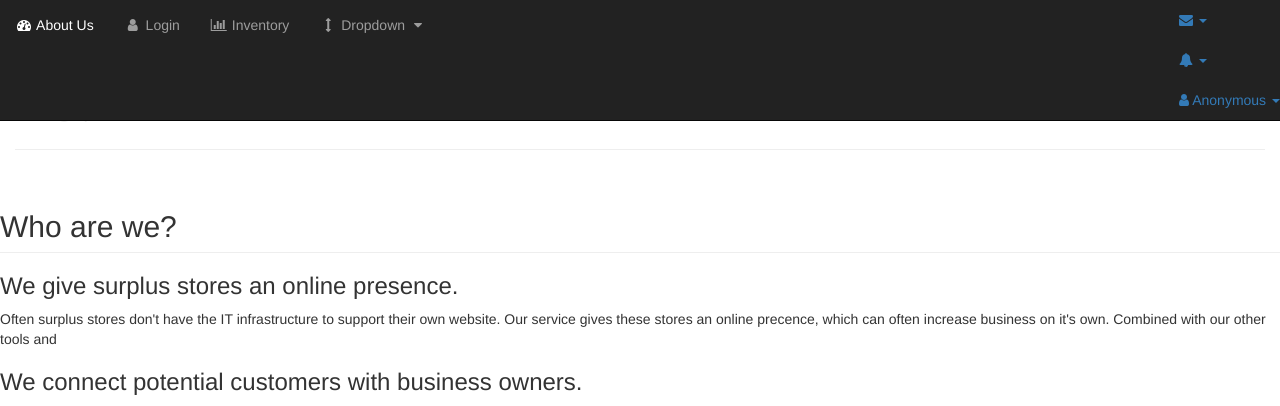
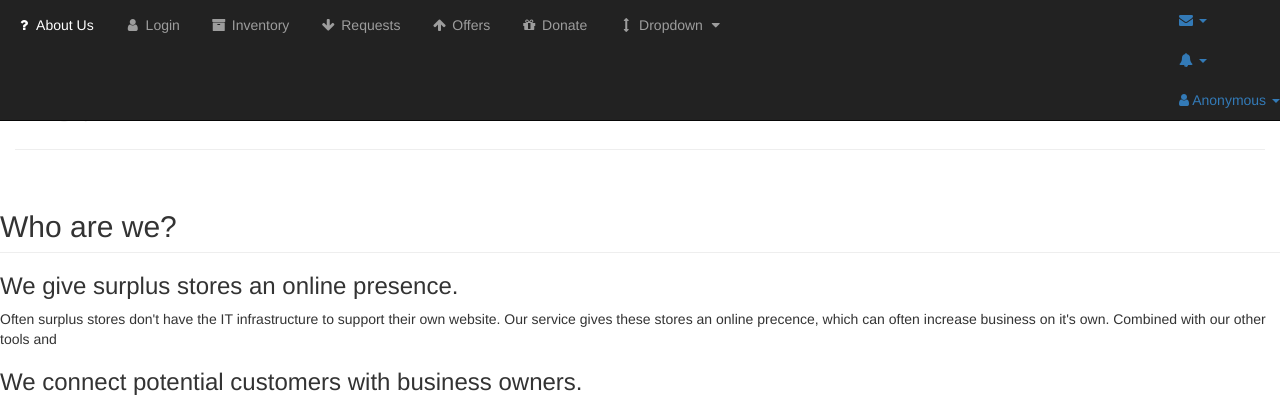
Before and after one commit to no-whey/ResourcefulUpcyclers, a Django app: template website/frontend/templates/core/index.html in a window 1280 px wide. Shown: the top 406 px of the page. Run offline with Django 3.2, Linux system fonts and the light colour scheme; the template is opened without the code that fills it, so the values that code supplies are empty; grey boxes labelled with a size stand in for pictures from a placeholder-image service; some libraries are stand-ins or nearby versions.

Commit message:
Updated sidebar  with new items.

```diff
--- a/website/frontend/templates/base.html
+++ b/website/frontend/templates/base.html
@@ -150,14 +150,23 @@
             {% block sb_admin_sidebar %}<!-- Sidebar Menu Items - These collapse to the responsive navigation menu on small screens -->
             <div class="collapse navbar-collapse navbar-ex1-collapse">
                 <ul class="nav navbar-nav side-nav">
-                    <li {% if nav_active == "dashboard" %}class="active"{% endif %}>
-                        <a href="{% url "home" %}"><i class="fa fa-fw fa-dashboard"></i> About Us</a>
+                    <li {% if nav_active == "aboutus" %}class="active"{% endif %}>
+                        <a href="{% url "home" %}"><i class="fa fa-fw fa-question"></i> About Us</a>
                     </li>
                     <li {% if nav_active == "login" %}class="active"{% endif %}>
                         <a href="{% url "profiles" %}"><i class="fa fa-fw fa-user"></i> Login</a>
                     </li>
-                    <li {% if nav_active == "charts" %}class="active"{% endif %}>
-                        <a href="{% url "home" %}"><i class="fa fa-fw fa-bar-chart-o"></i> Inventory</a>
+                    <li {% if nav_active == "inventory" %}class="active"{% endif %}>
+                        <a href="{% url "home" %}"><i class="fa fa-fw fa-archive"></i> Inventory</a>
+                    </li>
+					<li {% if nav_active == "requests" %}class="active"{% endif %}>
+                        <a href="{% url "home" %}"><i class="fa fa-fw fa-arrow-down"></i> Requests</a>
+                    </li>
+					<li {% if nav_active == "offers" %}class="active"{% endif %}>
+                        <a href="{% url "home" %}"><i class="fa fa-fw fa-arrow-up"></i> Offers</a>
+                    </li>
+					<li {% if nav_active == "donate" %}class="active"{% endif %}>
+                        <a href="{% url "home" %}"><i class="fa fa-fw fa-gift"></i> Donate</a>
                     </li>
                     <li>
                         <a href="javascript:;" data-toggle="collapse" data-target="#demo"><i class="fa fa-fw fa-arrows-v"></i> Dropdown <i class="fa fa-fw fa-caret-down"></i></a>
@@ -200,7 +209,7 @@
                 </div>
 {% endif %}
                 {% block sb_admin_content %}
-                <!-- Calls sb_admin_content block for specified page maybe? -->
+                <!-- Calls sb_admin_content block for specified page -->
                 {% endblock sb_admin_content %}
 
             </div>
```
